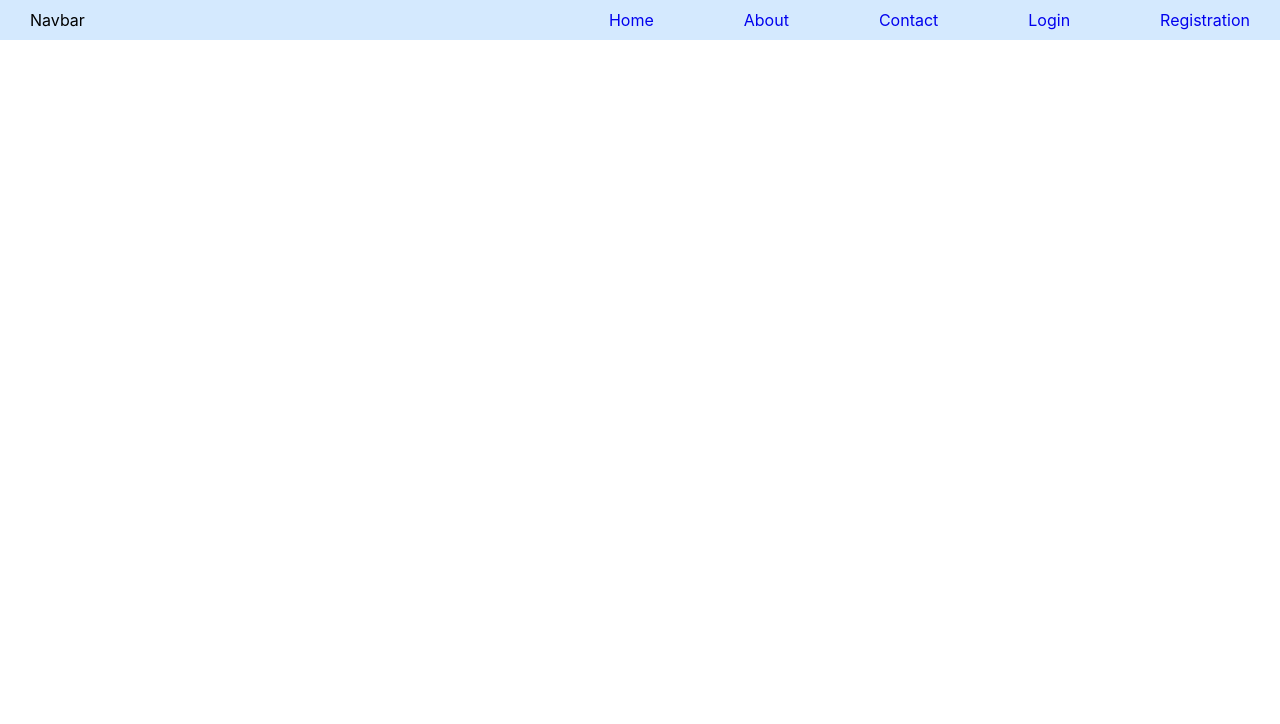
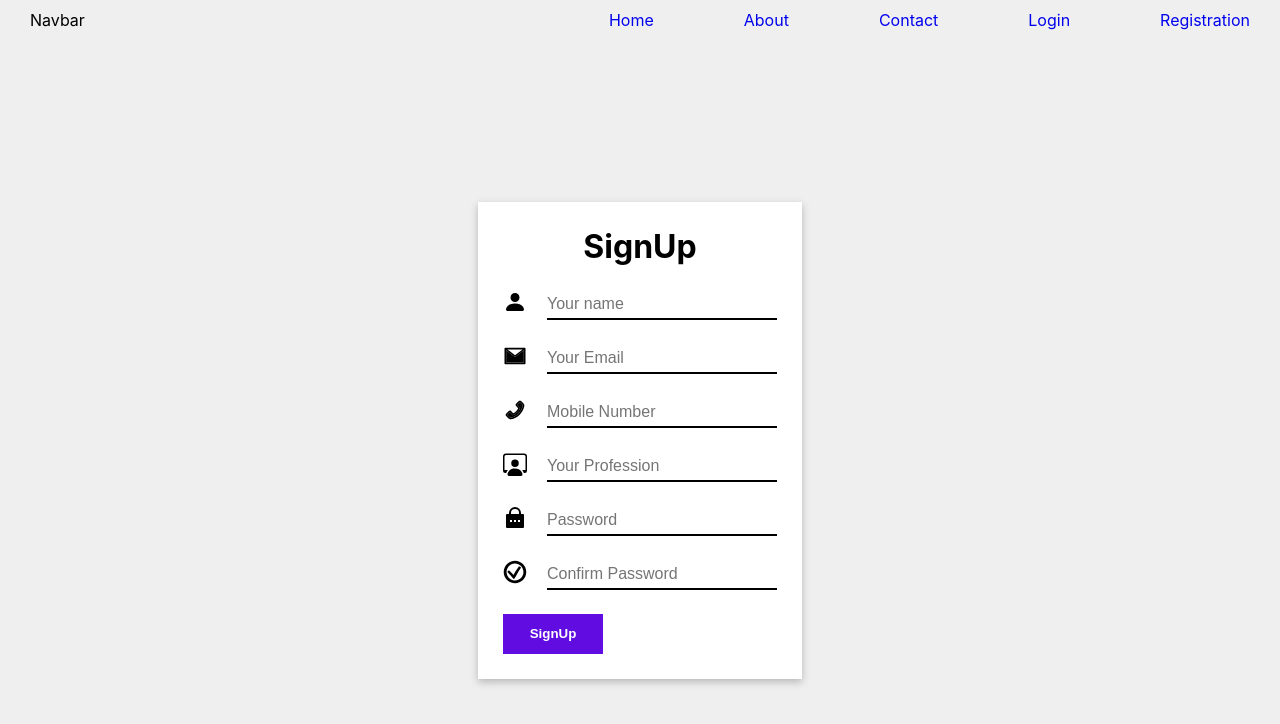
Before and after one commit to sujalshah-bit/fullstack-app, a React (Create React App) app in the folder client/: page /signup in a window 1280 px wide. Shown: the top 724 px of the page. Built offline with nearby package versions, Linux system fonts and the light colour scheme.

Commit message:
registration/signup page styling

```diff
--- a/client/src/App.css
+++ b/client/src/App.css
@@ -12,7 +12,7 @@ a{
 /* nav */
 nav{
   display: flex;
-  background: #d4e9fe;
+  background: #efefef;
   justify-content: space-between;
   align-items: center;
   padding: 10px 30px;
@@ -33,10 +33,59 @@ nav{
   display: none;
 }
 .navlink_mob{
-  background: #d4e9fe;
+  background: #efefef;
   padding: 20px 30px;
 }
 
+/* signup */
+.registration{
+  display: flex;
+  justify-content: center;
+  align-items: center;
+  height: 100vh;
+  background-color: #efefef;
+}
+.box{
+  background-color: #fff;
+  box-shadow: rgba(0, 0, 0, 0.24) 0px 3px 8px;
+  width: 324px;
+  display: flex;
+  padding: 25px;
+}
+.form_head{
+  text-align: center;
+  font-size: xx-large;
+}
+.box > form{
+  width: 100%;
+  display: flex;
+  flex-direction: column;
+  gap: 24px;
+}
+.box > form> .sub_box> input{
+  outline: none;
+  border: none;
+  border-bottom: 2px solid black; ;
+  font-size: medium;
+  width: 100%;
+}
+.box > form> .sub_box> label{
+  font-size: x-large;
+}
+.sub_box{
+  display: flex;
+  gap: 20px;
+
+}
+form >  button{
+  background-color: #610ce1;
+  color: white;
+  border: none;
+  width: 100px;
+  height: 40px;
+  cursor: pointer;
+  font-weight: 600;
+}
 
 
 
--- a/client/src/App.js
+++ b/client/src/App.js
@@ -4,6 +4,7 @@ import Contact from "./components/Contact";
 import Home from "./components/Home";
 import Nav from "./components/Nav";
 import { Routes, Route } from "react-router-dom";
+import Registration from "./components/Registration";
 function App() {
   return (
     <>
@@ -12,6 +13,7 @@ function App() {
         <Route path="/" element={<Home/>} />
         <Route path="/about" element={<About/>} />
         <Route path="/contact" element={<Contact/>} />
+        <Route path="/signup" element={<Registration/>} />
       </Routes>
     </>
   );
--- a/client/src/components/Registration.jsx
+++ b/client/src/components/Registration.jsx
@@ -1,8 +1,45 @@
 import React from 'react'
-
+import {BsFillPersonFill, BsPersonWorkspace} from 'react-icons/bs'
+import {AiTwotoneMail, AiTwotonePhone} from 'react-icons/ai'
+import {RiLockPasswordFill} from 'react-icons/ri'
+import {GiConfirmed} from 'react-icons/gi'
 const Registration = () => {
   return (
-    <div>Registration</div>
+    <>
+        <section className="registration">
+            <div className="box">
+                <form action="">
+                    <h1 className='form_head'>SignUp</h1>
+                    <div className="sub_box">
+                        <label htmlFor="Name"><BsFillPersonFill/></label>
+                        <input type="text" id='Name' placeholder='Your name' autocomplete="off" />
+                    </div>
+                    <div className="sub_box">
+                        <label htmlFor="Email"><AiTwotoneMail /></label>
+                        <input type="email" id='Email' placeholder='Your Email' />
+                    </div>
+                    <div className="sub_box">
+                        <label htmlFor="Phone"><AiTwotonePhone /></label>
+                        <input type="number" id='Phone' placeholder='Mobile Number' />
+                    </div>
+                    <div className="sub_box">
+                        <label htmlFor="job"><BsPersonWorkspace /></label>
+                        <input type="text" id='job' placeholder='Your Profession' />
+                    </div>
+                    <div className="sub_box">
+                        <label htmlFor="Password"><RiLockPasswordFill /></label>
+                        <input type="password" id='Password' placeholder='Password' />
+                    </div>
+                    <div className="sub_box">
+                        <label htmlFor="cPassword"><GiConfirmed /></label>
+                        <input type="password" id='cPassword' placeholder='Confirm Password' />
+                    </div>
+                    <button type="submit">SignUp</button>
+                </form>
+
+            </div>
+        </section>
+    </>
   )
 }
 
```
